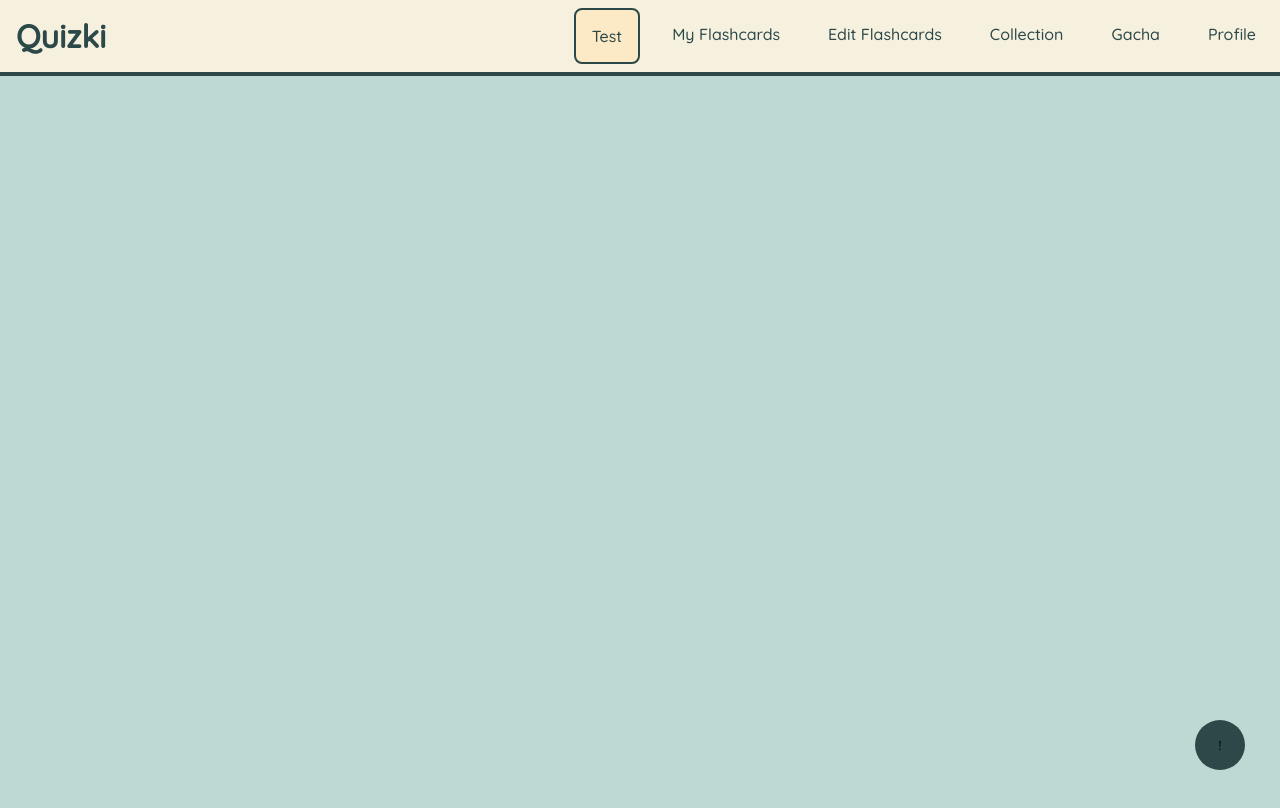
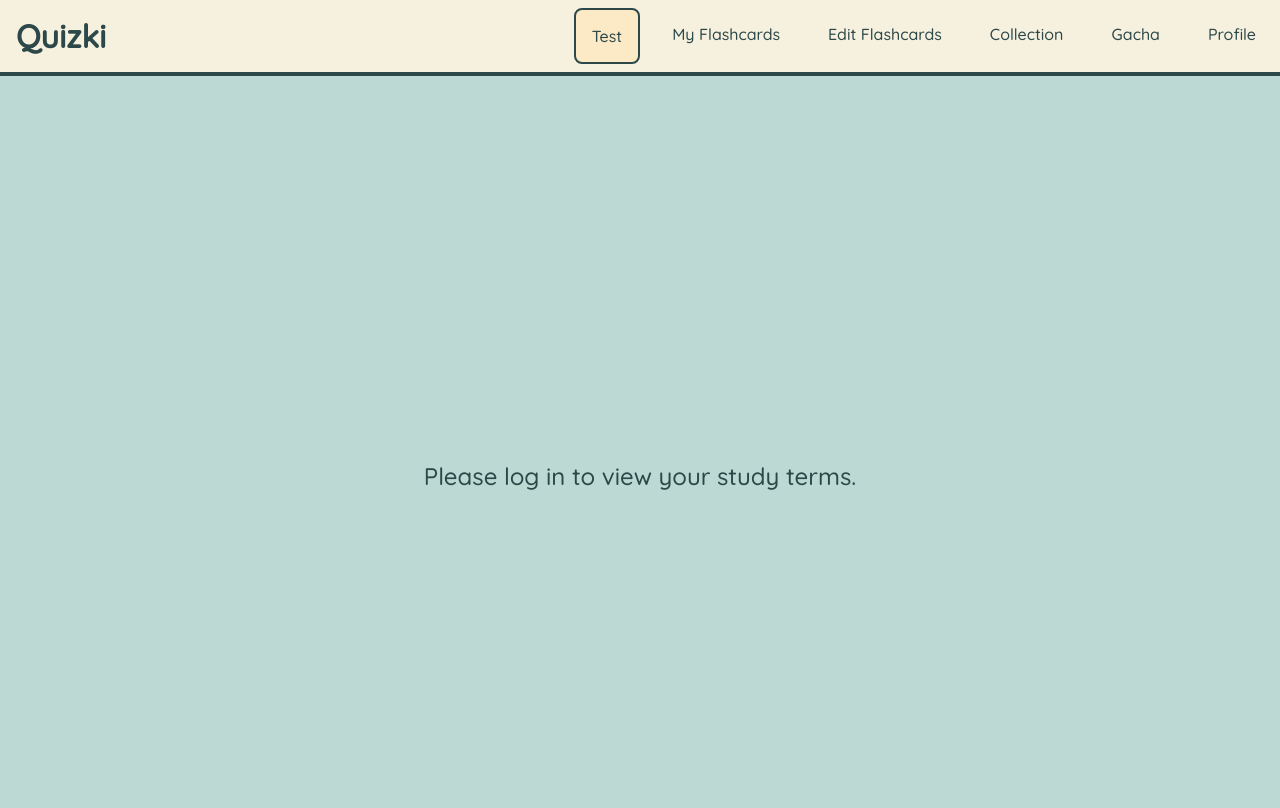
Before and after one commit to jaytan3966/Quizki, a React (Vite) app in the folder client/: page /study in a window 1280 px wide. Shown: the top 808 px of the page. Built offline with nearby package versions, Linux system fonts and the light colour scheme.

Commit message:
set study

```diff
--- a/client/src/App.jsx
+++ b/client/src/App.jsx
@@ -16,7 +16,7 @@ function App() {
       <Navbar />
       <Routes>
         <Route path="/" element={<Home />} />
-        <Route path="/study" element={<Chatbot />} />
+        <Route path="/study" element={<Study />} />
         <Route path="/flashcards" element={<Flashcards />} />
         <Route path="/collection" element={<Collection />} />
         <Route path="/gacha" element={<Gacha />} />
```
